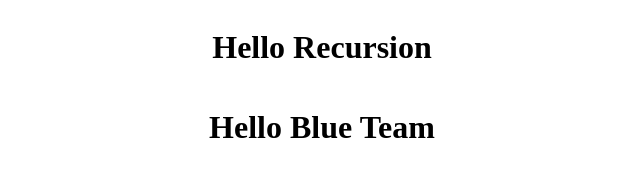
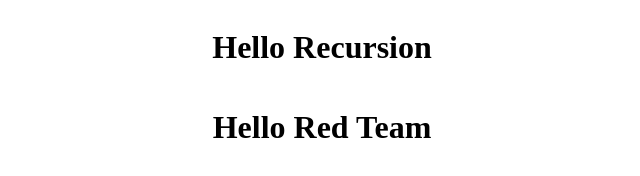
Before and after one commit to teama-Red/task1, a plain HTML site: page index.html in a window 1280 px wide. Shown: the full height of the page, 318-958 px from the left. Drawn offline with Linux system fonts and the light colour scheme.

Commit message:
Revert "add-blue-greeting"

```diff
--- a/index.html
+++ b/index.html
@@ -10,7 +10,7 @@
 <body>
     <div class="container">
         <h1>Hello Recursion</h1>
-        <h1>Hello Blue Team</h1>
+        <h1>Hello Red Team</h1>
     </div>
 </body>
 </html>
```
